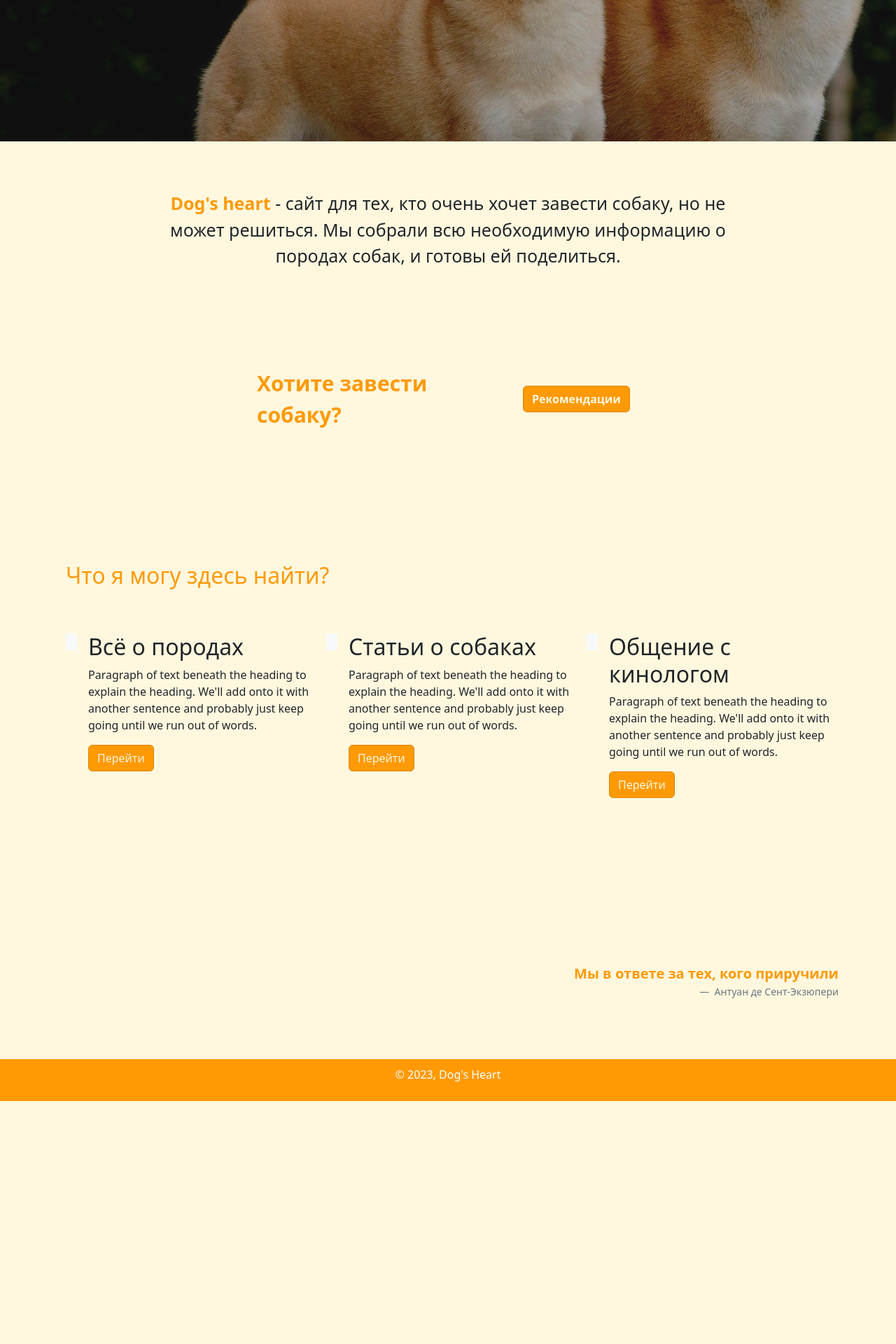
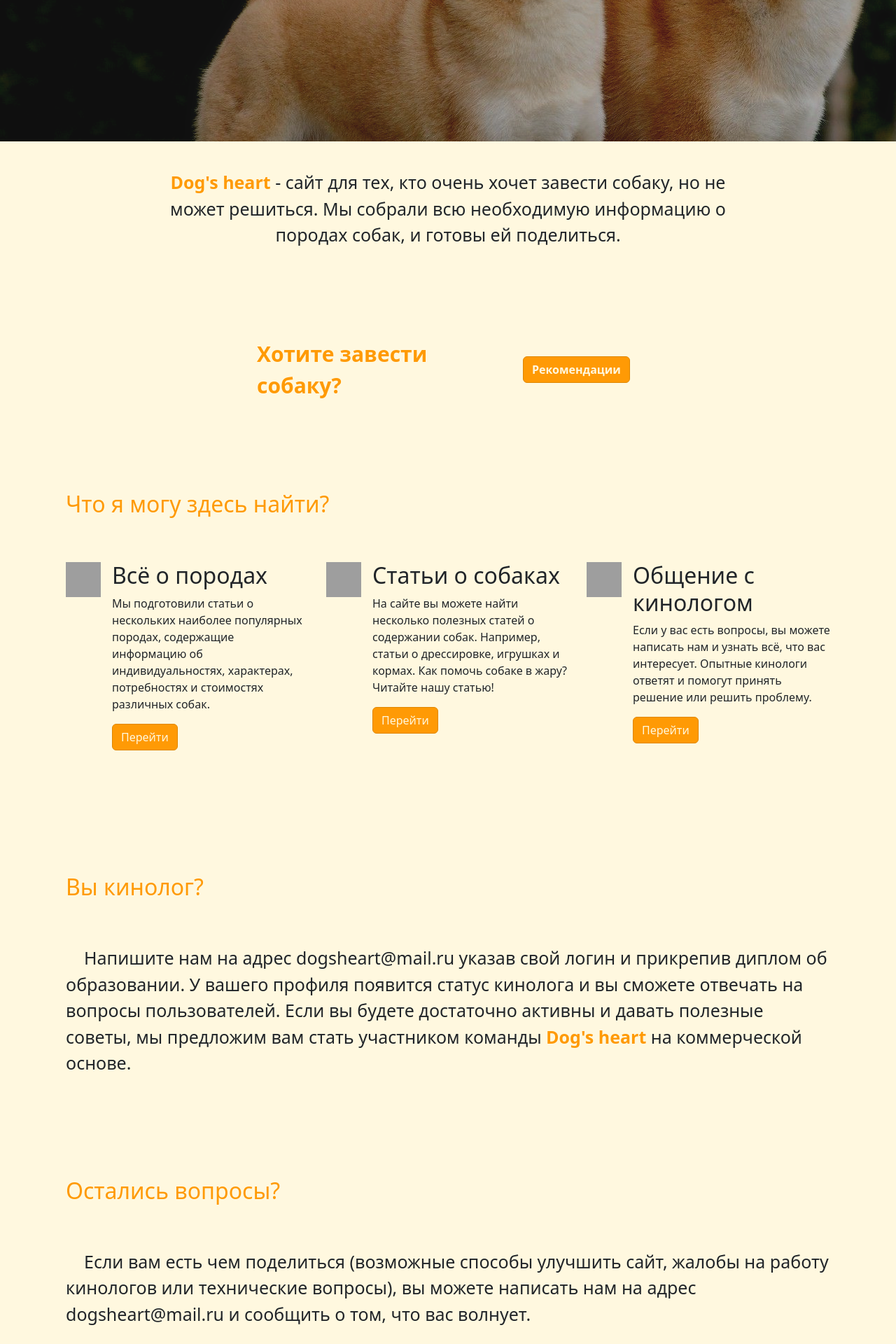
Before and after one commit to br-bread/DogsHeart, a Django app: template dogsite/templates/homepage/index.html in a window 1280 px wide. Shown: the part 452-2372 px from the top of the page at 70% size. Before the commit the page ends 2025 px from the top, so only its background shows below. Run offline with Django 3.2, Linux system fonts and the light colour scheme; the template is opened without the code that fills it, so the values that code supplies are empty; some libraries are stand-ins or nearby versions; grey boxes are pictures that could not be loaded.

Commit message:
update homepage (add icons and some text)

```diff
--- a/dogsite/static/css/style.css
+++ b/dogsite/static/css/style.css
@@ -22,7 +22,7 @@ footer {
 }
 
 section {
-    padding: 70px 0;
+    padding: 40px 0;
 }
 
 .menu a {
--- a/dogsite/templates/homepage/index.html
+++ b/dogsite/templates/homepage/index.html
@@ -53,6 +53,7 @@
 </section>
 
 <section>
+    <br><br>
   <div class="container">
         <div class="row justify-content-center align-items-center">
       <div class="col-4 main-color" style="font-size: 30px">
@@ -66,40 +67,40 @@
 </section>
 
 <section>
-      <div class="container px-4 py-5" id="hanging-icons">
+      <div class="container px-4 py-5">
     <h2 class="pb-2 main-color">Что я могу здесь найти?</h2>
     <div class="row g-4 py-5 row-cols-1 row-cols-lg-3">
       <div class="col d-flex align-items-start">
-        <div class="icon-square bg-light text-dark flex-shrink-0 me-3">
-          <svg class="bi" width="1em" height="1em"><use xlink:href="#toggles2"/></svg>
+        <div class="icon-square flex-shrink-0 me-3">
+            <img src="{% static 'img/icons_svg/dog.svg' %}" alt="icon" width="50px" height="50px">
         </div>
         <div>
           <h2>Всё о породах</h2>
-          <p>Paragraph of text beneath the heading to explain the heading. We'll add onto it with another sentence and probably just keep going until we run out of words.</p>
+          <p>Мы подготовили статьи о нескольких наиболее популярных породах, содержащие информацию об индивидуальностях, характерах, потребностях и стоимостях различных собак.</p>
           <a href="#" class="btn btn-primary">
             Перейти
           </a>
         </div>
       </div>
       <div class="col d-flex align-items-start">
-        <div class="icon-square bg-light text-dark flex-shrink-0 me-3">
-          <svg class="bi" width="1em" height="1em"><use xlink:href="#cpu-fill"/></svg>
+        <div class="icon-square flex-shrink-0 me-3">
+          <img src="{% static 'img/icons_svg/paw.svg' %}" alt="icon" width="50px" height="50px">
         </div>
         <div>
           <h2>Статьи о собаках</h2>
-          <p>Paragraph of text beneath the heading to explain the heading. We'll add onto it with another sentence and probably just keep going until we run out of words.</p>
+          <p>На сайте вы можете найти несколько полезных статей о содержании собак. Например, статьи о дрессировке, игрушках и кормах. Как помочь собаке в жару? Читайте нашу статью!</p>
           <a href="#" class="btn btn-primary">
             Перейти
           </a>
         </div>
       </div>
       <div class="col d-flex align-items-start">
-        <div class="icon-square bg-light text-dark flex-shrink-0 me-3">
-          <svg class="bi" width="1em" height="1em"><use xlink:href="#tools"/></svg>
+        <div class="icon-square flex-shrink-0 me-3">
+          <img src="{% static 'img/icons_svg/cynologist.svg' %}" alt="icon" width="50px" height="50px">
         </div>
         <div>
           <h2>Общение с кинологом</h2>
-          <p>Paragraph of text beneath the heading to explain the heading. We'll add onto it with another sentence and probably just keep going until we run out of words.</p>
+          <p>Если у вас есть вопросы, вы можете написать нам и узнать всё, что вас интересует. Опытные кинологи ответят и помогут принять решение или решить проблему.</p>
           <a href="#" class="btn btn-primary">
             Перейти
           </a>
@@ -107,6 +108,20 @@
       </div>
     </div>
   </div>
+</section>
+
+<section>
+    <div class="container px-4">
+        <h2 class="pb-2 main-color">Вы кинолог?</h2>
+        <p class="py-5" style="font-size: 25px">&nbsp;&nbsp;&nbsp;&nbsp;Напишите нам на адрес dogsheart@mail.ru указав свой логин и прикрепив диплом об образовании. У вашего профиля появится статус кинолога и вы сможете отвечать на вопросы пользователей. Если вы будете достаточно активны и давать полезные советы, мы предложим вам стать участником команды <b class="main-color">Dog's heart</b> на коммерческой основе.</p>
+    </div>
+</section>
+
+<section>
+    <div class="container px-4">
+        <h2 class="pb-2 main-color">Остались вопросы?</h2>
+        <p class="py-5" style="font-size: 25px">&nbsp;&nbsp;&nbsp;&nbsp;Если вам есть чем поделиться (возможные способы улучшить сайт, жалобы на работу кинологов или технические вопросы), вы можете написать нам на адрес dogsheart@mail.ru и сообщить о том, что вас волнует.</p>
+    </div>
 </section>
 
 <section>
```
